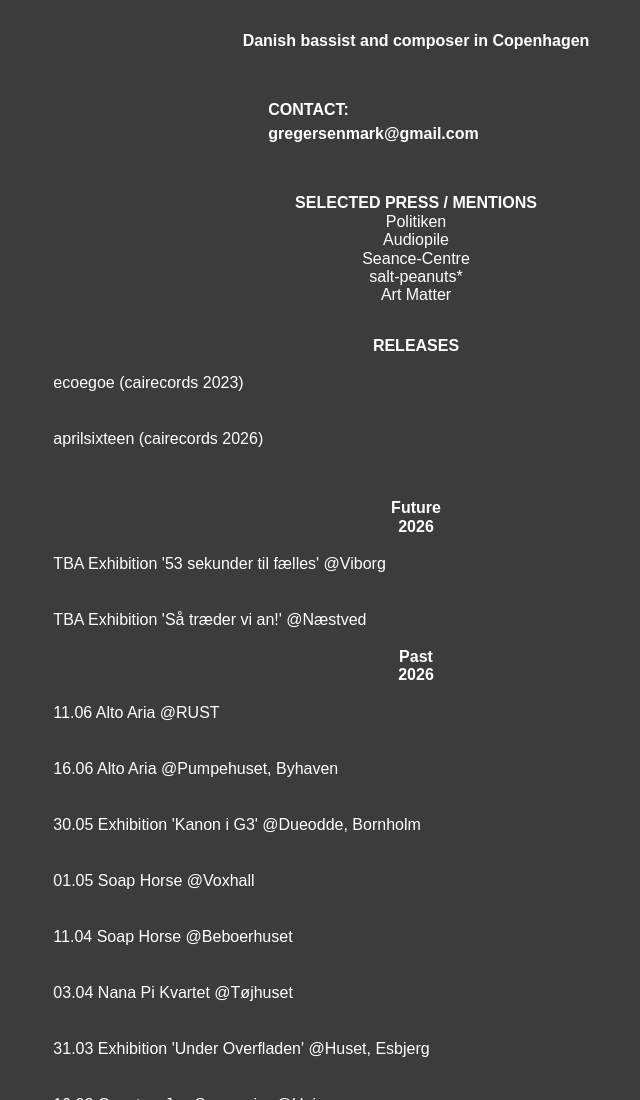
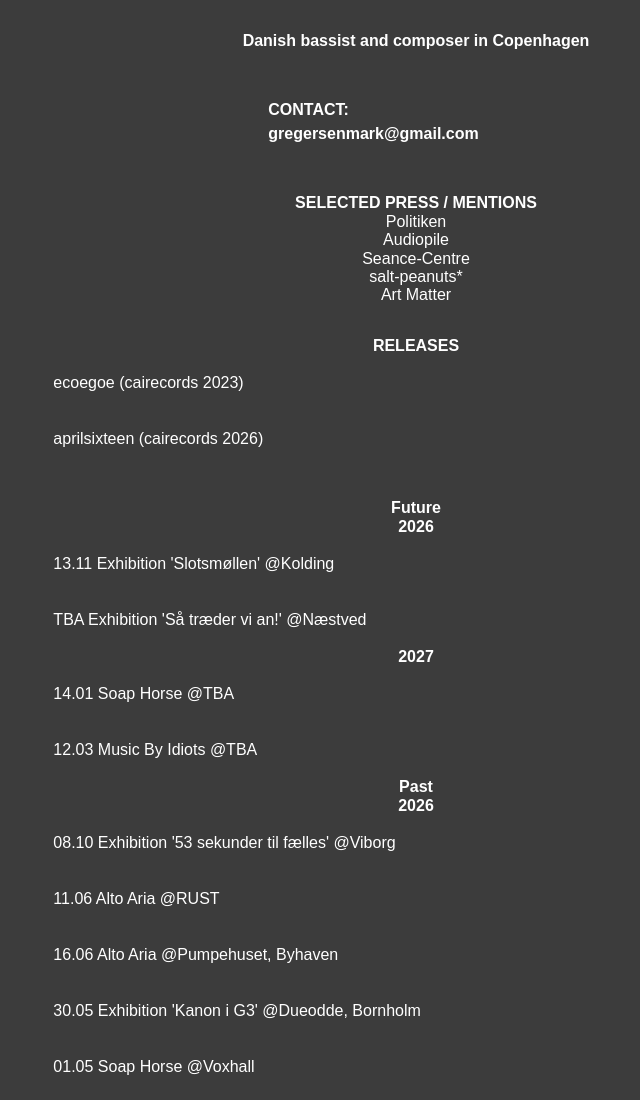
Before and after one commit to MarkGregersen/web, a plain HTML site: page index.html in a window 1280 px wide. Shown: the top 1100 px of the page, without its empty margins (224-864 px from the left). Drawn offline with Linux system fonts and the light colour scheme.

Commit message:
Update index.html

```diff
--- a/index.html
+++ b/index.html
@@ -53,13 +53,19 @@
  <h4>Future</h4>
 
                     <h4>2026</h4>
-                    <p>TBA Exhibition '53 sekunder til fælles' @Viborg</p>
+                    <p>13.11 Exhibition 'Slotsmøllen' @Kolding</p>
                     <p>TBA Exhibition 'Så træder vi an!' @Næstved</p>
+
+                    <h4>2027</h4>
+                    <p>14.01 Soap Horse @TBA</p>
+                    <p>12.03 Music By Idiots @TBA</p>
+
 
 
 <h4>Past</h4>
 
                     <h4>2026</h4>
+                    <p>08.10 Exhibition '53 sekunder til fælles' @Viborg</p>
                     <p>11.06 Alto Aria @RUST</p>
                     <p>16.06 Alto Aria @Pumpehuset, Byhaven</p>
                     <p>30.05 Exhibition 'Kanon i G3' @Dueodde, Bornholm</p>
```
